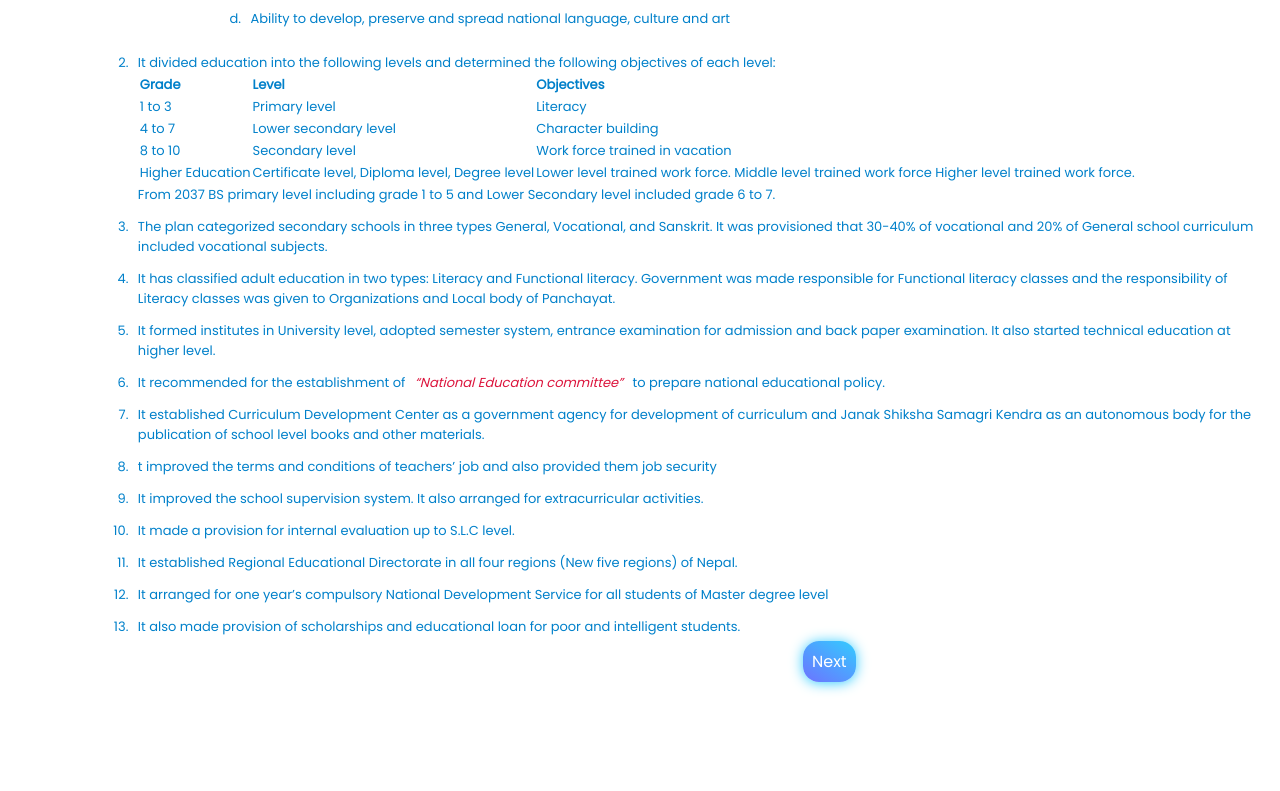
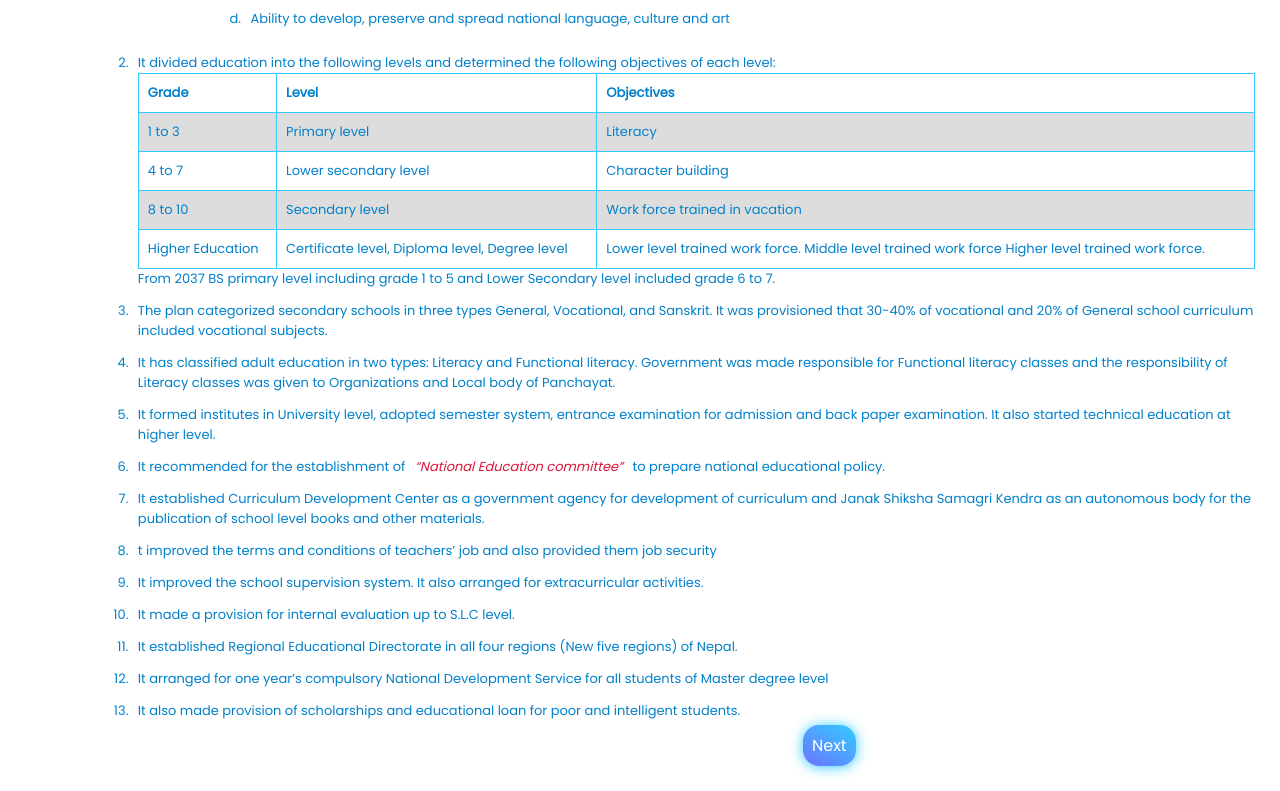
Before and after one commit to diwacreation3/bicte, a plain HTML site: page Education/unit6/index1.html in a window 1280 px wide. Shown: the part 887-1678 px from the top of the page. Before the commit the page ends 1594 px from the top, so only its background shows below. Drawn offline with Linux system fonts and the light colour scheme.

Commit message:
Add files via upload

```diff
--- a/Education/unit.css
+++ b/Education/unit.css
@@ -46,6 +46,9 @@ header .head {
     padding: 13px;
     font-size: 14px;
 }
+h2{
+    color: rgb(54, 0, 0);
+}
 b{
     color: rgb(2, 0, 138);
 }
@@ -80,3 +83,21 @@ i{
     background: linear-gradient(69deg, #33CCFF , #6D73FF );
     transition: 1s;
 }
+/* Table css */
+table {
+    font-family: arial, sans-serif;
+    border-collapse: collapse;
+    width: 100%;
+    padding: 13px;
+
+  }
+
+  td, th {
+   border: 1px solid #33CCFF;
+    text-align: left;
+    padding: 9px;
+  }
+
+  tr:nth-child(even) {
+    background-color: #dddddd;
+  }
```
